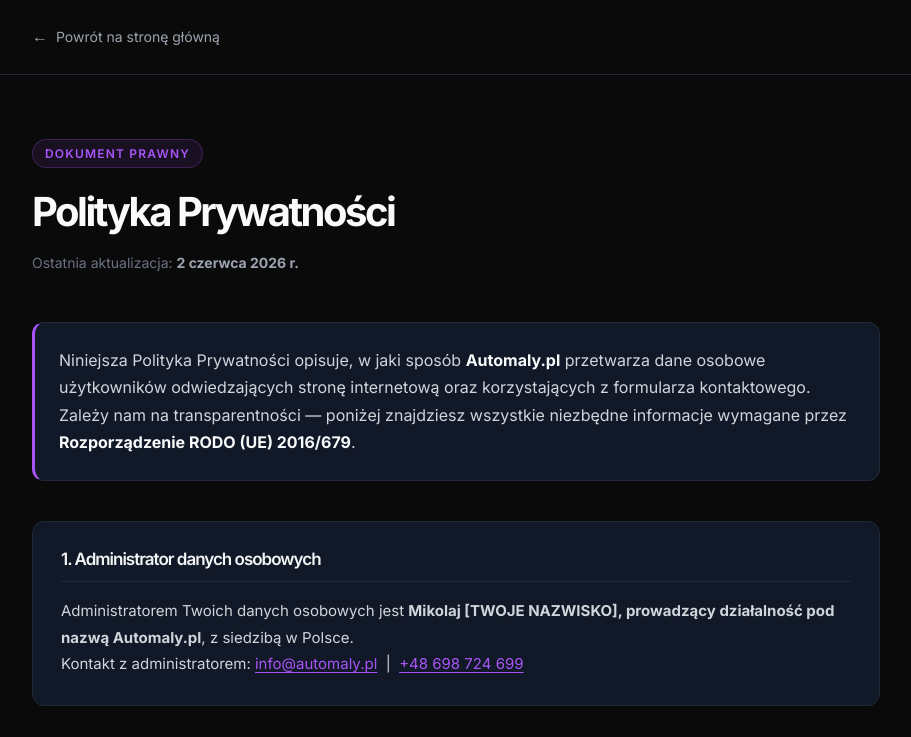
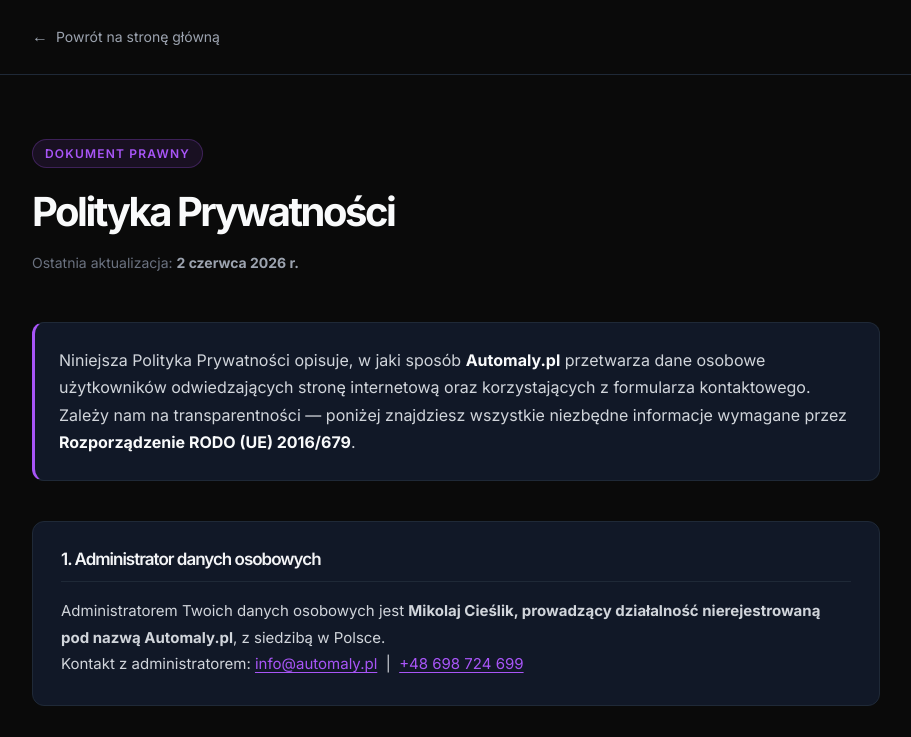
Before and after one commit to MikeyX03/automaly-next, a Next.js app: page /privacy-policy in a window 1280 px wide. Shown: the top 737 px of the page, without its empty margins (184-1095 px from the left). Built offline with nearby package versions, Linux system fonts and the light colour scheme.

Commit message:
Update page.tsx

```diff
--- a/app/privacy-policy/page.tsx
+++ b/app/privacy-policy/page.tsx
@@ -16,7 +16,7 @@
       <>
         <p>
           Administratorem Twoich danych osobowych jest{" "}
-          <strong>Mikolaj [TWOJE NAZWISKO], prowadzący działalność pod nazwą
+          <strong>Mikolaj Cieślik, prowadzący działalność nierejestrowaną pod nazwą
           Automaly.pl</strong>, z siedzibą w Polsce.
         </p>
         <p className="mt-3">
```
